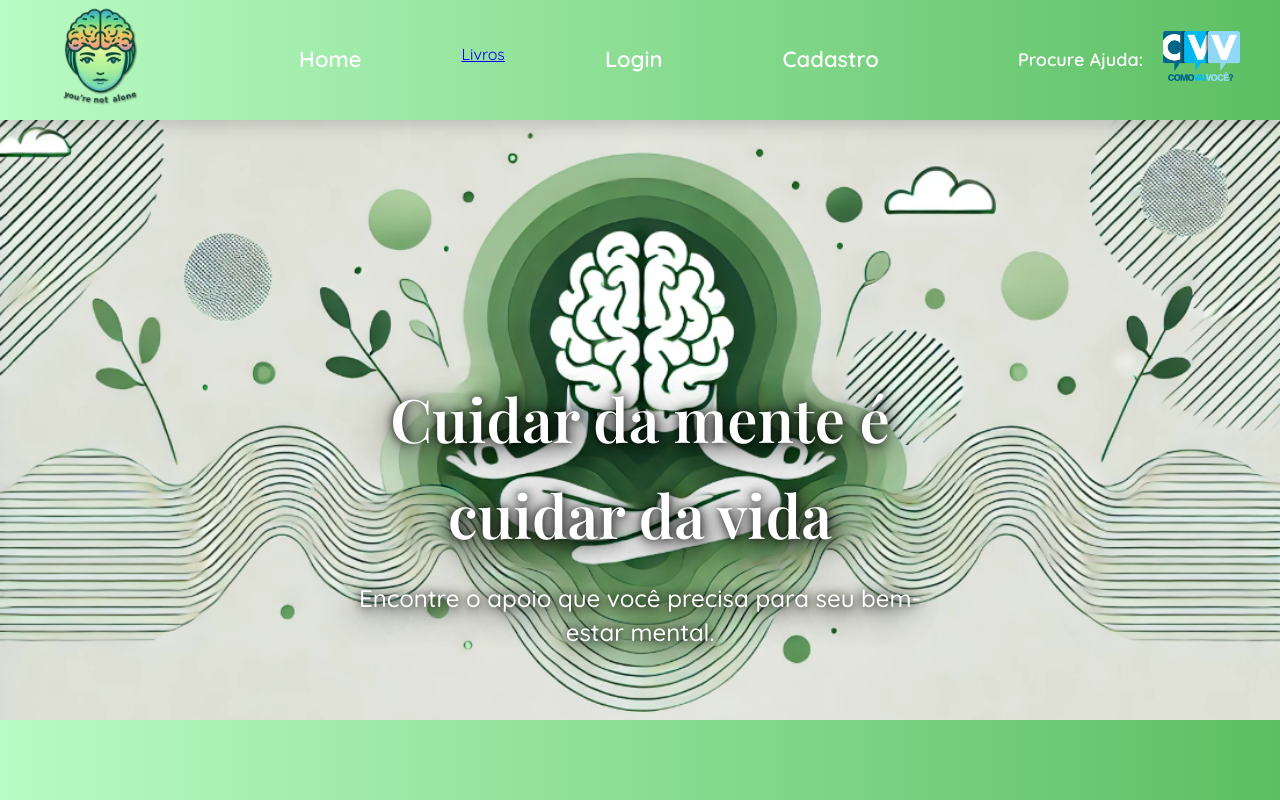
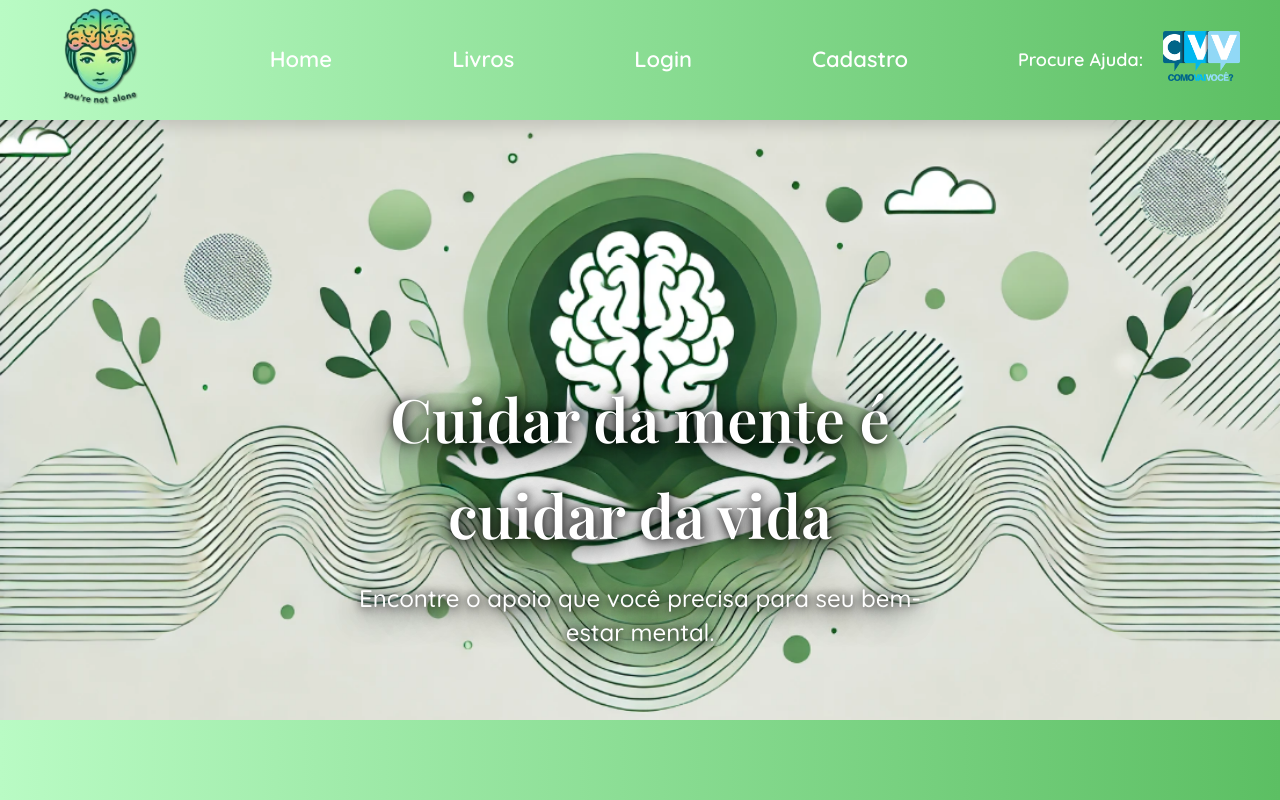
Before and after one commit to Rafsbar/You-re-Not-Alone, a plain HTML site: page Telas/HOME/home.html in a window 1280 px wide. Shown: the top 800 px of the page. Drawn offline with nearby package versions, Linux system fonts and the light colour scheme.

Commit message:
linkando telas

```diff
--- a/Telas/HOME/home.html
+++ b/Telas/HOME/home.html
@@ -17,7 +17,7 @@
     <nav class="nav">
       <ul>
         <li><a href="#" class="nav-link">Home</a></li>
-        <li><a href="file:///C:/Users/Rafs/OneDrive%20-%20SPTech%20School/%C3%81rea%20de%20Trabalho/You-re-Not-Alone/Telas/LIVROS/livros.html" >Livros</a></li>
+        <li><a href="file:///C:/Users/Rafs/OneDrive%20-%20SPTech%20School/%C3%81rea%20de%20Trabalho/You-re-Not-Alone/Telas/LIVROS/livros.html" class="nav-link" >Livros</a></li>
         <li><a href="#" class="nav-link">Login</a></li>
         <li><a href="#" class="nav-link">Cadastro</a></li>
       </ul>
```
Also changed, not shown: Telas/LIVROS/livros.html (+1 -1 lines).
